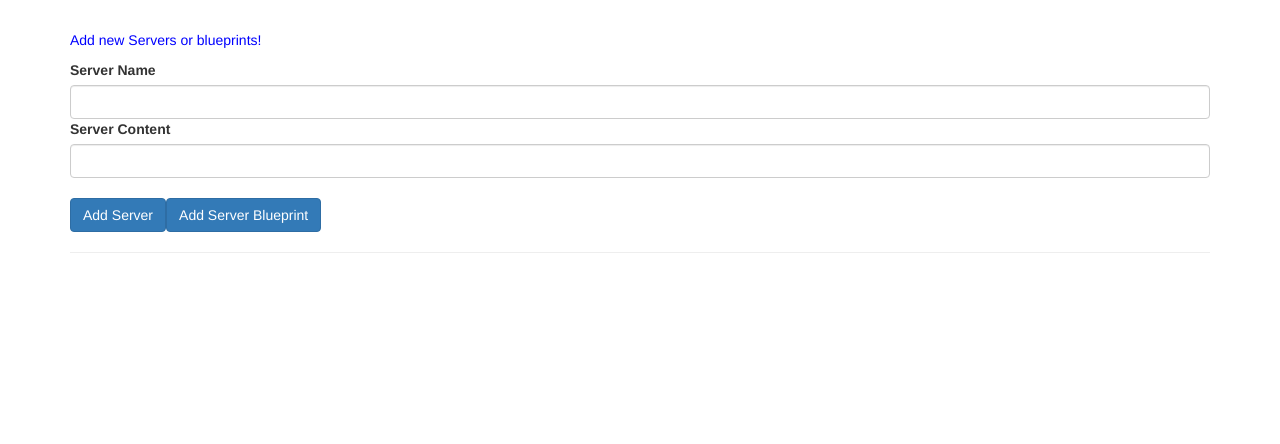
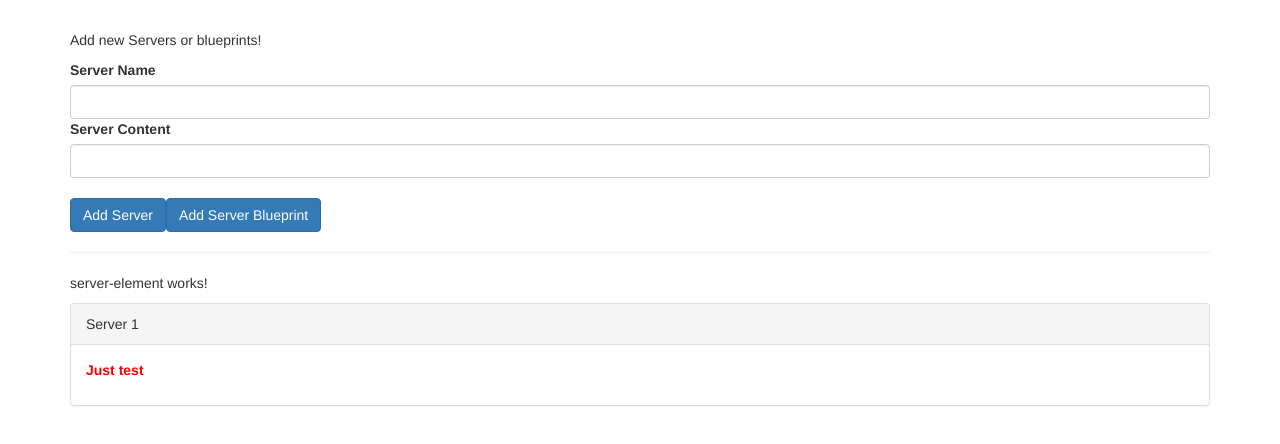
Before and after one commit to git-rp/angularjs, an Angular app in the folder cmp-databinding-start/: page / in a window 1280 px wide. Shown: the top 444 px of the page. Built offline with nearby package versions, Linux system fonts and the light colour scheme.

Commit message:
bind custom property and accessing out side the component

```diff
--- a/cmp-databinding-start/src/app/app.component.html
+++ b/cmp-databinding-start/src/app/app.component.html
@@ -1,34 +1,12 @@
 <div class="container">
+  <app-cockpit></app-cockpit>
+  <hr />
   <div class="row">
     <div class="col-xs-12">
-      <p>Add new Servers or blueprints!</p>
-      <label>Server Name</label>
-      <input type="text" class="form-control" [(ngModel)]="newServerName">
-      <label>Server Content</label>
-      <input type="text" class="form-control" [(ngModel)]="newServerContent">
-      <br>
-      <button
-        class="btn btn-primary"
-        (click)="onAddServer()">Add Server</button>
-      <button
-        class="btn btn-primary"
-        (click)="onAddBlueprint()">Add Server Blueprint</button>
-    </div>
-  </div>
-  <hr>
-  <div class="row">
-    <div class="col-xs-12">
-      <div
-        class="panel panel-default"
-        *ngFor="let element of serverElements">
-        <div class="panel-heading">{{ element.name }}</div>
-        <div class="panel-body">
-          <p>
-            <strong *ngIf="element.type === 'server'" style="color: red">{{ element.content }}</strong>
-            <em *ngIf="element.type === 'blueprint'">{{ element.content }}</em>
-          </p>
-        </div>
-      </div>
+      <app-server-element
+        *ngFor="let serverElement of serverElements"
+        [element]="serverElement"
+      ></app-server-element>
     </div>
   </div>
 </div>
--- a/cmp-databinding-start/src/app/app.component.ts
+++ b/cmp-databinding-start/src/app/app.component.ts
@@ -3,26 +3,10 @@ import { Component } from '@angular/core';
 @Component({
   selector: 'app-root',
   templateUrl: './app.component.html',
-  styleUrls: ['./app.component.css']
+  styleUrls: ['./app.component.css'],
 })
 export class AppComponent {
-  serverElements = [];
+  serverElements = [{ type: 'server', name: 'Server 1', content: 'Just test' }];
   newServerName = '';
   newServerContent = '';
-
-  onAddServer() {
-    this.serverElements.push({
-      type: 'server',
-      name: this.newServerName,
-      content: this.newServerContent
-    });
-  }
-
-  onAddBlueprint() {
-    this.serverElements.push({
-      type: 'blueprint',
-      name: this.newServerName,
-      content: this.newServerContent
-    });
-  }
 }
--- a/cmp-databinding-start/src/app/app.module.ts
+++ b/cmp-databinding-start/src/app/app.module.ts
@@ -4,10 +4,14 @@ import { FormsModule } from '@angular/forms';
 
 
 import { AppComponent } from './app.component';
+import { CockpitComponent } from './cockpit/cockpit.component';
+import { ServerElementComponent } from './server-element/server-element.component';
 
 @NgModule({
   declarations: [
-    AppComponent
+    AppComponent,
+    CockpitComponent,
+    ServerElementComponent
   ],
   imports: [
     BrowserModule,
--- /dev/null
+++ b/cmp-databinding-start/src/app/cockpit/cockpit.component.html
@@ -0,0 +1,14 @@
+<div class="row">
+  <div class="col-xs-12">
+    <p>Add new Servers or blueprints!</p>
+    <label>Server Name</label>
+    <input type="text" class="form-control" [(ngModel)]="newServerName" />
+    <label>Server Content</label>
+    <input type="text" class="form-control" [(ngModel)]="newServerContent" />
+    <br />
+    <button class="btn btn-primary" (click)="onAddServer()">Add Server</button>
+    <button class="btn btn-primary" (click)="onAddBlueprint()">
+      Add Server Blueprint
+    </button>
+  </div>
+</div>
--- /dev/null
+++ b/cmp-databinding-start/src/app/cockpit/cockpit.component.ts
@@ -0,0 +1,29 @@
+import { Component, OnInit } from '@angular/core';
+
+@Component({
+  selector: 'app-cockpit',
+  templateUrl: './cockpit.component.html',
+  styleUrls: ['./cockpit.component.css'],
+})
+export class CockpitComponent implements OnInit {
+  newServerName = '';
+  newServerContent = '';
+  constructor() {}
+
+  ngOnInit(): void {}
+  onAddServer() {
+    // this.serverElements.push({
+    //   type: 'server',
+    //   name: this.newServerName,
+    //   content: this.newServerContent,
+    // });
+  }
+
+  onAddBlueprint() {
+    // this.serverElements.push({
+    //   type: 'blueprint',
+    //   name: this.newServerName,
+    //   content: this.newServerContent,
+    // });
+  }
+}
--- /dev/null
+++ b/cmp-databinding-start/src/app/server-element/server-element.component.html
@@ -0,0 +1,12 @@
+<p>server-element works!</p>
+<div class="panel panel-default">
+  <div class="panel-heading">{{ element.name }}</div>
+  <div class="panel-body">
+    <p>
+      <strong *ngIf="element.type === 'server'" style="color: red">{{
+        element.content
+      }}</strong>
+      <em *ngIf="element.type === 'blueprint'">{{ element.content }}</em>
+    </p>
+  </div>
+</div>
--- /dev/null
+++ b/cmp-databinding-start/src/app/server-element/server-element.component.ts
@@ -0,0 +1,13 @@
+import { Component, OnInit, Input } from '@angular/core';
+
+@Component({
+  selector: 'app-server-element',
+  templateUrl: './server-element.component.html',
+  styleUrls: ['./server-element.component.css'],
+})
+export class ServerElementComponent implements OnInit {
+  @Input() element: { type: string; name: string; content: string };
+  constructor() {}
+
+  ngOnInit(): void {}
+}
```
Also changed, not shown: cmp-databinding-start/src/app/cockpit/cockpit.component.css (added), cmp-databinding-start/src/app/server-element/server-element.component.css (added), 2 other files (tests, documents, lock files or other folders).
